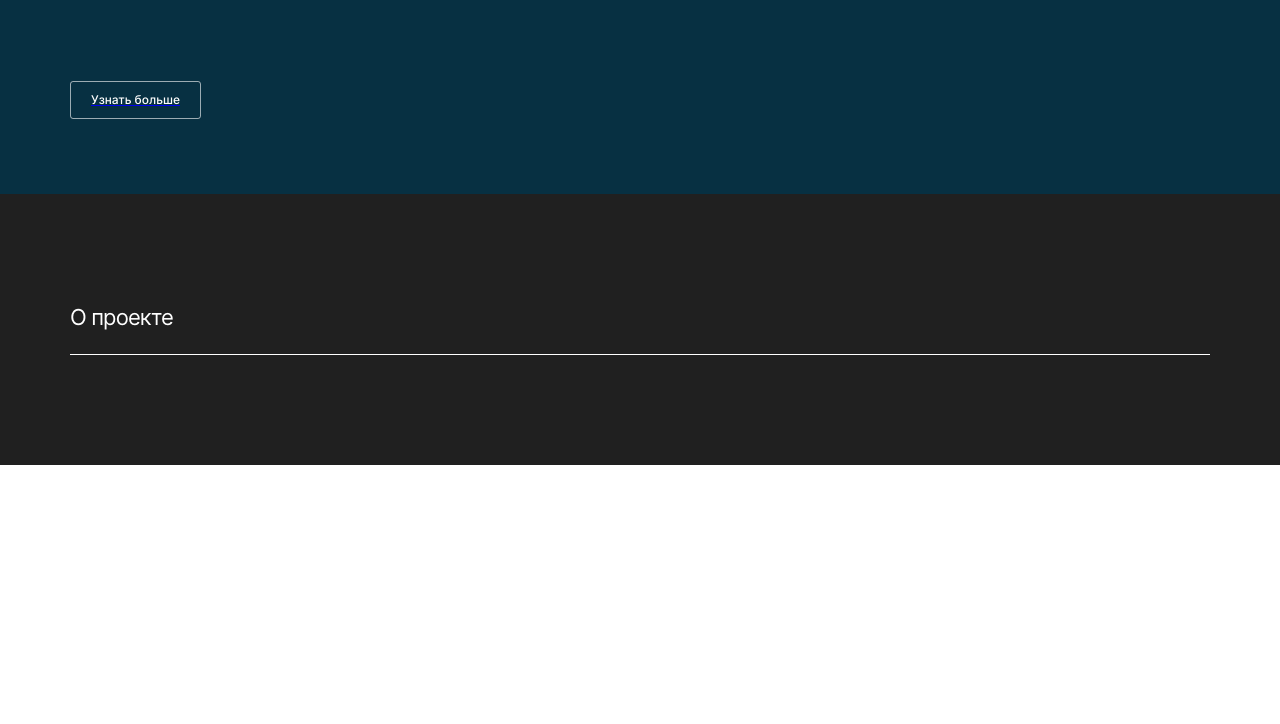
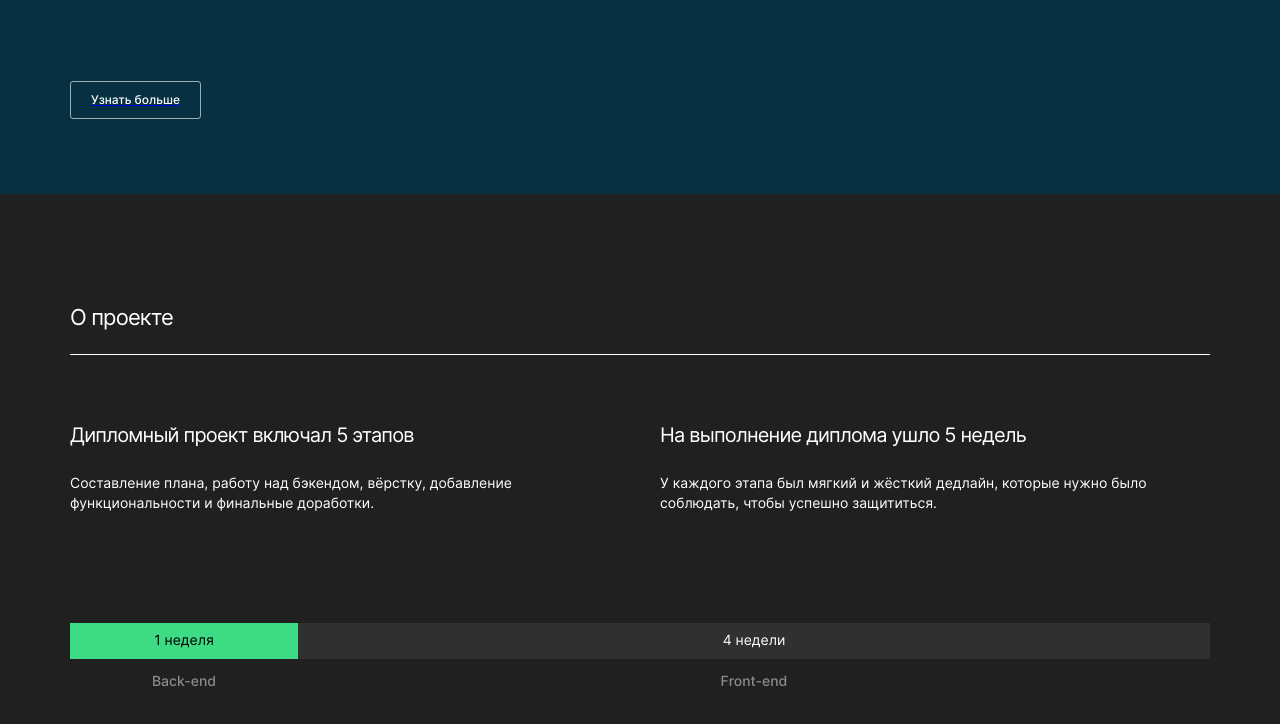
Before and after one commit to AlexanderGrams/movies-explorer-frontend, a React app: page / in a window 1280 px wide. Shown: the part 456-1180 px from the top of the page. Before the commit the page ends 921 px from the top, so only its background shows below. Built offline with nearby package versions, Linux system fonts and the light colour scheme.

Commit message:
добавить компонент aboutProject

```diff
--- a/src/components/AboutProject/AboutProject.js
+++ b/src/components/AboutProject/AboutProject.js
@@ -6,6 +6,24 @@ function AboutProject() {
     <section className="aboutProject">
       <div className='aboutProject__wrap'>
         <TitleSection>О проекте</TitleSection>
+        <ul className='aboutProject__columns'>
+          <li className='aboutProject__column'>
+            <h3 className='aboutProject__column-title'>Дипломный проект включал 5 этапов</h3>
+            <p className='aboutProject__column-subtitle'>
+              Составление плана, работу над бэкендом, вёрстку, добавление функциональности и финальные доработки.
+            </p>
+          </li>
+          <li className='aboutProject__column'>
+            <h3 className='aboutProject__column-title'>На выполнение диплома ушло 5 недель</h3>
+            <p className='aboutProject__column-subtitle'>
+              У каждого этапа был мягкий и жёсткий дедлайн, которые нужно было соблюдать, чтобы успешно защититься.
+            </p>
+          </li>
+        </ul>
+        <ul className='aboutProject__timeline-table'>
+          <li className='aboutProject__timeline aboutProject__timeline_type_back'>1 неделя</li>
+          <li className='aboutProject__timeline aboutProject__timeline_type_front'>4 недели</li>
+        </ul>
       </div>
     </section>
   );
--- a/src/components/AboutProject/aboutProject.sass
+++ b/src/components/AboutProject/aboutProject.sass
@@ -7,3 +7,92 @@
     margin: 0 auto
     padding: 110px 0
     max-width: 1140px
+
+  &__columns
+    width: 100%
+    display: flex
+    column-gap: 40px
+    padding: 0
+    margin: 70px 0 0
+
+
+  &__column
+    max-width: 550px
+    width: 100%
+    list-style: none
+
+  &__column-title
+    margin: 0 0 26px
+    padding: 0
+    font-family: 'Inter'
+    font-style: normal
+    font-weight: 400
+    font-size: 20px
+    line-height: 1.09
+    letter-spacing: -0.04em
+    color: var(--main-text-color)
+
+  &__column-subtitle
+    margin: 0
+    padding: 0
+    font-family: 'Inter'
+    font-style: normal
+    font-weight: 400
+    font-size: 14px
+    line-height: 1.43
+    color: var(--main-text-color)
+
+  &__timeline-table
+    margin: 110px 0 0
+    padding: 0 0 31px
+    list-style: none
+    display: grid
+    grid-template-columns: 1fr 4fr
+    grid-auto-rows: 36px
+
+  &__timeline
+    position: relative
+    display: flex
+    align-items: center
+    justify-content: center
+    font-family: 'Inter'
+    font-style: normal
+    font-weight: 400
+    font-size: 14px
+    line-height: 1.21
+    color: var(--main-text-color)
+
+    &_type_back
+      background: var(--accent-color)
+      color: #000
+
+      &::after
+        content: 'Back-end'
+        position: absolute
+        top: 100%
+        right: 50%
+        transform: translate(50%, 14px)
+        font-family: 'Inter'
+        font-style: normal
+        font-weight: 500
+        font-size: 14px
+        line-height: 1.21
+        text-align: center
+        color: #8B8B8B
+
+    &_type_front
+      background: #303030
+
+      &::after
+        content: 'Front-end'
+        position: absolute
+        top: 100%
+        right: 50%
+        transform: translate(50%, 14px)
+        font-family: 'Inter'
+        font-style: normal
+        font-weight: 500
+        font-size: 14px
+        line-height: 1.21
+        text-align: center
+        color: #8B8B8B
```
